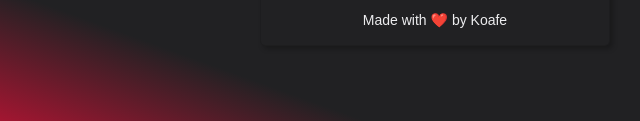
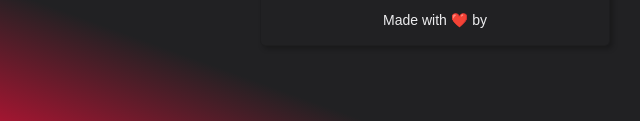
Before and after one commit to DaKoafe/Web, a plain HTML site: page index.html in a window 1280 px wide. Shown: the part 676-797 px from the top of the page, 205-845 px from the left. Drawn offline with Linux system fonts and the light colour scheme.

Commit message:
Update index.html

```diff
--- a/index.html
+++ b/index.html
@@ -51,7 +51,7 @@
         </div>
 
         <div class="koafe-d9ianck">
-            <p>Made with ❤️ by <span><a href="https://github.com/Koafe-YouSuck/" target="_blank">Koafe</a></span></p>
+            <p>Made with ❤️ by <div class="TextChange"><div/></p>
         </div>
     </div>
 </body>
```
